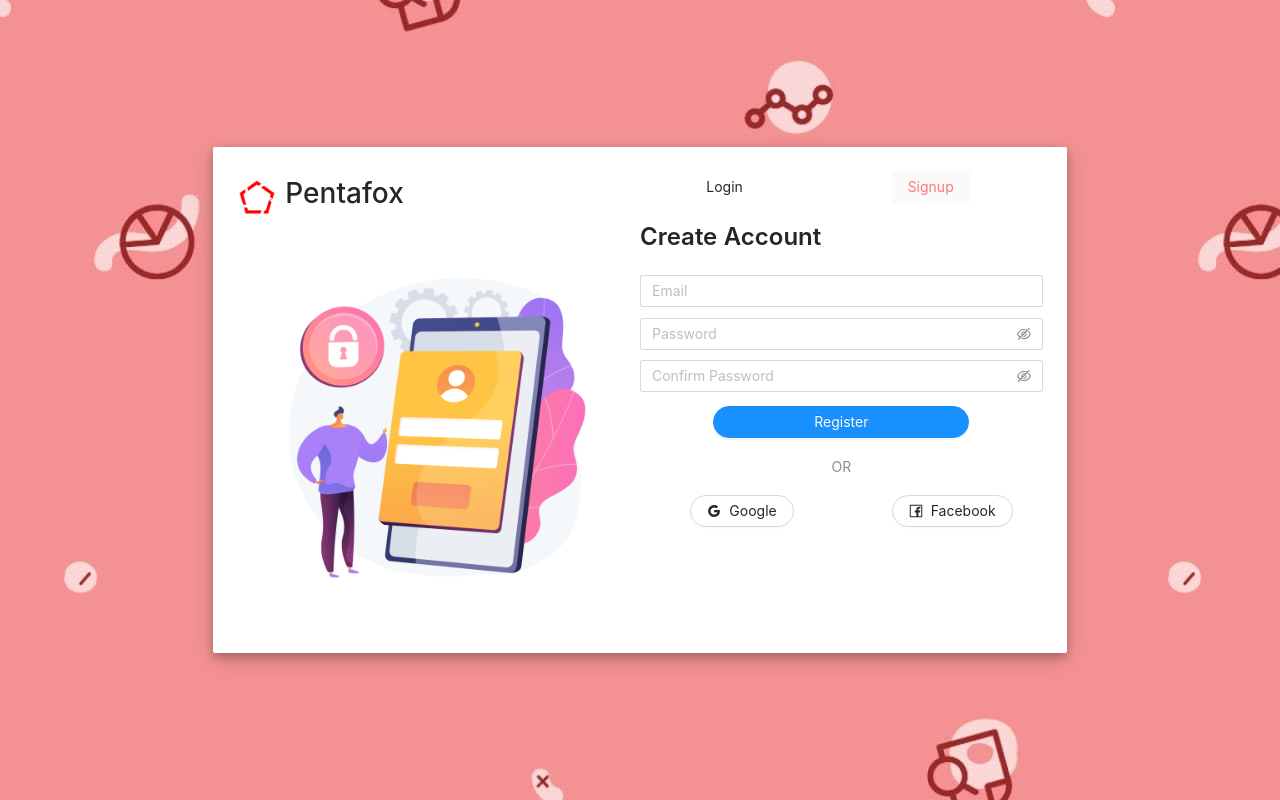
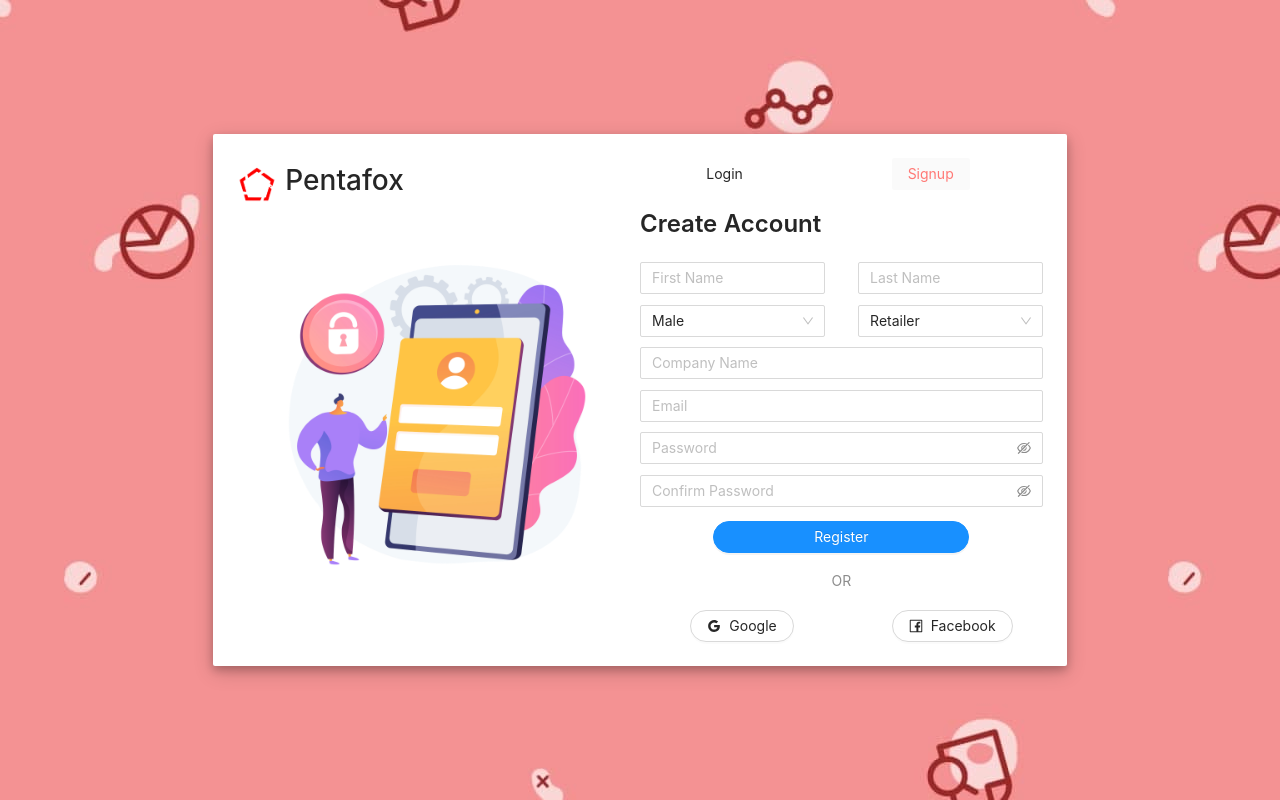
Before and after one commit to ArulPrasath15/invoice-react, a React (Create React App) app: page / in a window 1280 px wide. Both pictures are taken after a click on the button "Signup". Built offline with nearby package versions, Linux system fonts and the light colour scheme.

Commit message:
updated register Ui - added new fields

```diff
--- a/src/components/Auth/Register.jsx
+++ b/src/components/Auth/Register.jsx
@@ -1,8 +1,9 @@
 import React from 'react'
 import {Link} from 'react-router-dom'
-import { Row, Col ,Typography, Space, Button, Input } from 'antd';
+import { Row, Col ,Typography, Space, Button, Input, Select } from 'antd';
 import { GoogleOutlined ,FacebookOutlined} from '@ant-design/icons';
 const { Title, Text } = Typography;
+const { Option } = Select;
 
 function Register() {
     return (
@@ -12,6 +13,30 @@ function Register() {
             <Title level={3}> Create Account</Title>
           </Space>
         </Typography>
+        <Row justify="space-between">
+          <Col xs={24} md={11}>
+            <Input placeholder="First Name" allowClear className="mt-3" />
+          </Col>
+          <Col xs={24} md={11}>
+            <Input placeholder="Last Name" allowClear className="mt-3" />
+          </Col>
+        </Row>
+        <Row justify="space-between" >
+          <Col xs={24} md={11} className="mt-3">
+            <Select defaultValue='Male' className='w-100'>
+              <Option value="Male">Male</Option>
+              <Option value="Female">Female</Option>
+              <Option value="Other">Other</Option>
+            </Select>
+          </Col>
+          <Col xs={24} md={11} className="mt-3">
+            <Select defaultValue='Retailer' className='w-100'>
+                <Option value="Retailer">Retailer</Option>
+                <Option value="Freelancer">Freelancer</Option>
+            </Select>
+          </Col>
+        </Row>
+        <Input placeholder="Company Name" allowClear className="mt-3 w-100" />
         <Input placeholder="Email" allowClear className="mt-3 w-100" />
         <Input.Password placeholder="Password" className="mt-3 w-100" />
         <Input.Password placeholder="Confirm Password" className="mt-3 w-100" />
--- a/src/pages/Auth.jsx
+++ b/src/pages/Auth.jsx
@@ -13,14 +13,14 @@ function Auth() {
             <Col span={16} offset={4}>
                 <Card bordered={false} className="auth-card">
                     <Row>
-                        <Col span={0} md={12}>
+                        <Col span={0} lg={12}>
                             <Space>
                                 <img src={logoImg} alt="img" className="auth-logo" />
                                 <h1>Pentafox</h1>
                             </Space>
                             <img src={VectorImg} alt="img" className="auth-vector-img" />
                         </Col>
-                        <Col sm={24} md={12}>
+                        <Col sm={24} lg={12}>
                             <Row justify="space-around">
                                 <Col span={6}>
                                     <Button danger={showLogin} type="text"  onClick={()=>setLogin(true)}>Login</Button>
```
